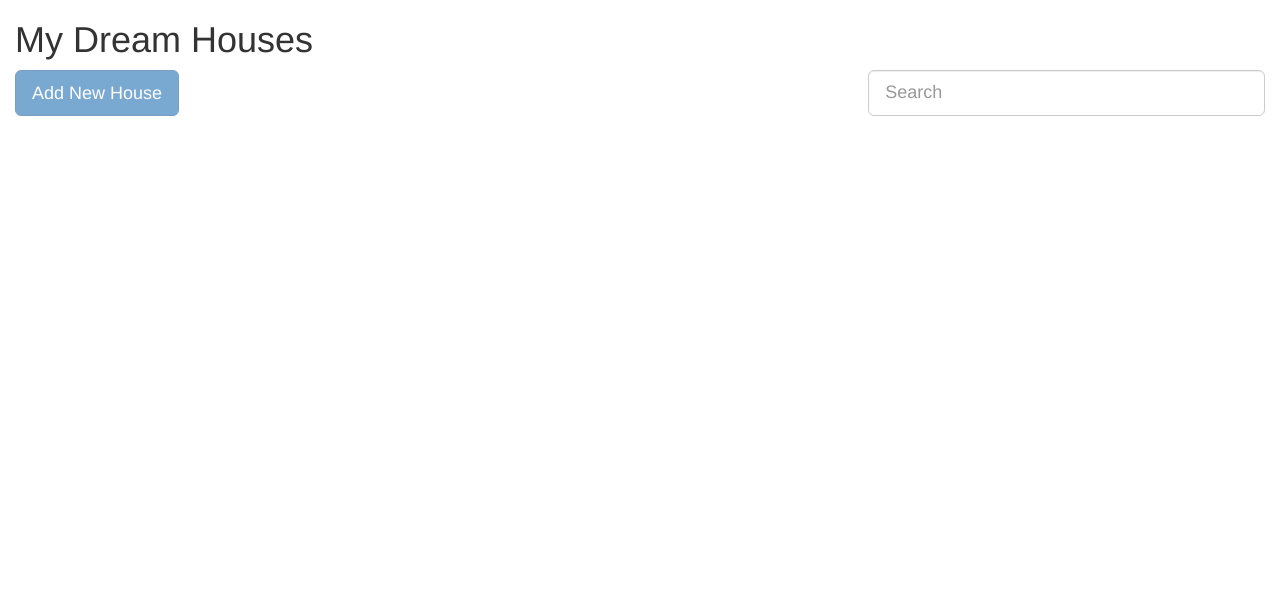
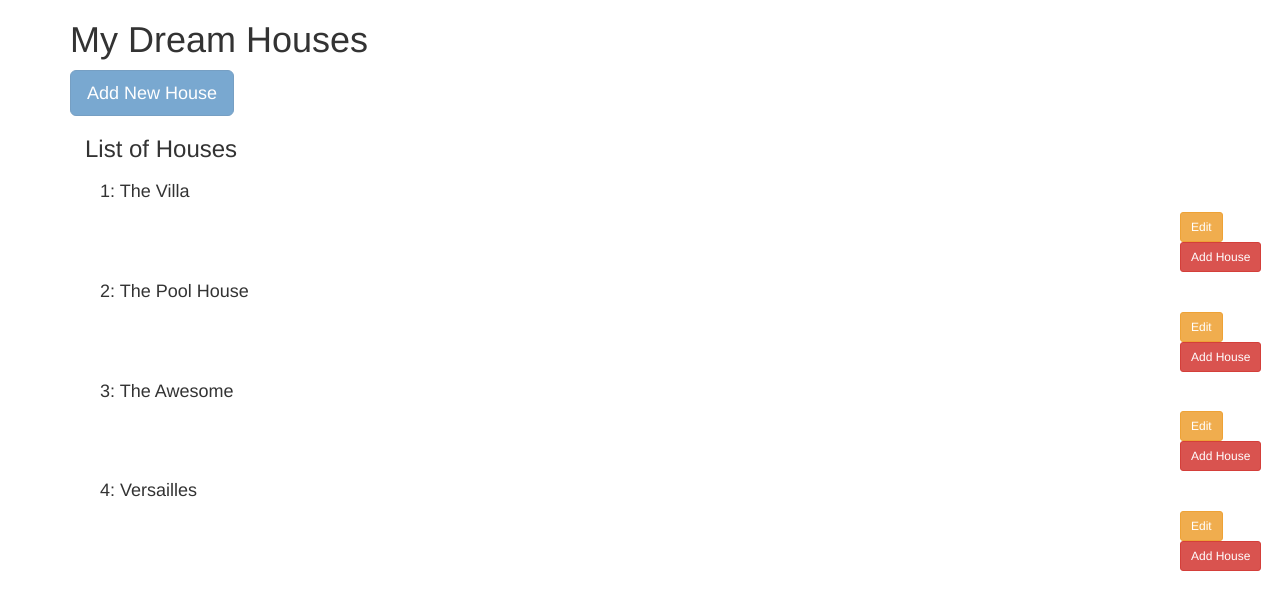
Before and after one commit to oliverlai55/Angular-add-new-house, a plain HTML site: page index.html in a window 1280 px wide. Drawn offline with nearby package versions, Linux system fonts and the light colour scheme.

Commit message:
changes in layout

```diff
--- a/controller.js
+++ b/controller.js
@@ -3,11 +3,13 @@
 
     function housesListCtrl($scope) {
 
-    	$scope.houses = [];
+    	$scope.houses = houses;
 
     	var index = 0;
 
-    	$scope.addHouse = function(){
+
+
+        $scope.addHouse = function(){
     		$scope.houses.push(houses[index++])
     	}
 
--- a/index.html
+++ b/index.html
@@ -4,29 +4,36 @@
   <title>House List</title>
   <link rel="stylesheet" href="bootstrap.min.css">
 
+	<script src="https://ajax.googleapis.com/ajax/libs/jquery/2.1.4/jquery.min.js"></script>
   <script src="angular.min.js"></script>
 	 	<script src="houses.js"></script>
 		<script src="controller.js"></script>
 
+
 </head>
 <body ng-controller="housesListCtrl">
-	<div class="container-fluid">
+	<div class="container">
+    <div class="view-list" ng-show="view === list">
     	<h1>My Dream Houses</h1>
-
       <div class="row">
         <div class="col-sm-5">
           <button class="btn btn-primary btn-lg" ng-click="addHouse()"ng-disabled="!enableAdd()">Add New House</button>
         </div>
-        <div class="col-sm-4 col-sm-offset-3">
-          <input class="form-control input-lg" placeholder="Search" ng-model="searchHouses">
-        </div>
       </div>
 
-    	<div class="row">
+      <!--       <div class="row"> -->
 
-    		<div class="col-sm-4" ng-repeat="house in houses">
+      <div class= "col-sm-12">
         <h3>List of Houses</h3>
-          <h3>{{house.name}}</h3>
+      </div>
+
+      <div class="col-sm-12">
+        <div class="col-sm-12" ng-repeat="house in houses">
+          <h4>{{$index + 1}}: {{house.name}}</h4>
+          <button class="btn btn-warning btn-sm col-sm-offset-12" ng-click="">Edit</button>
+          <button class="btn btn-danger btn-sm col-sm-offset-12" ng-click="">Add House</button>
         </div>
       </div>
     </div>
+  </div>
+</body>
```
Lines whose indentation alone changed are shown as unchanged.
